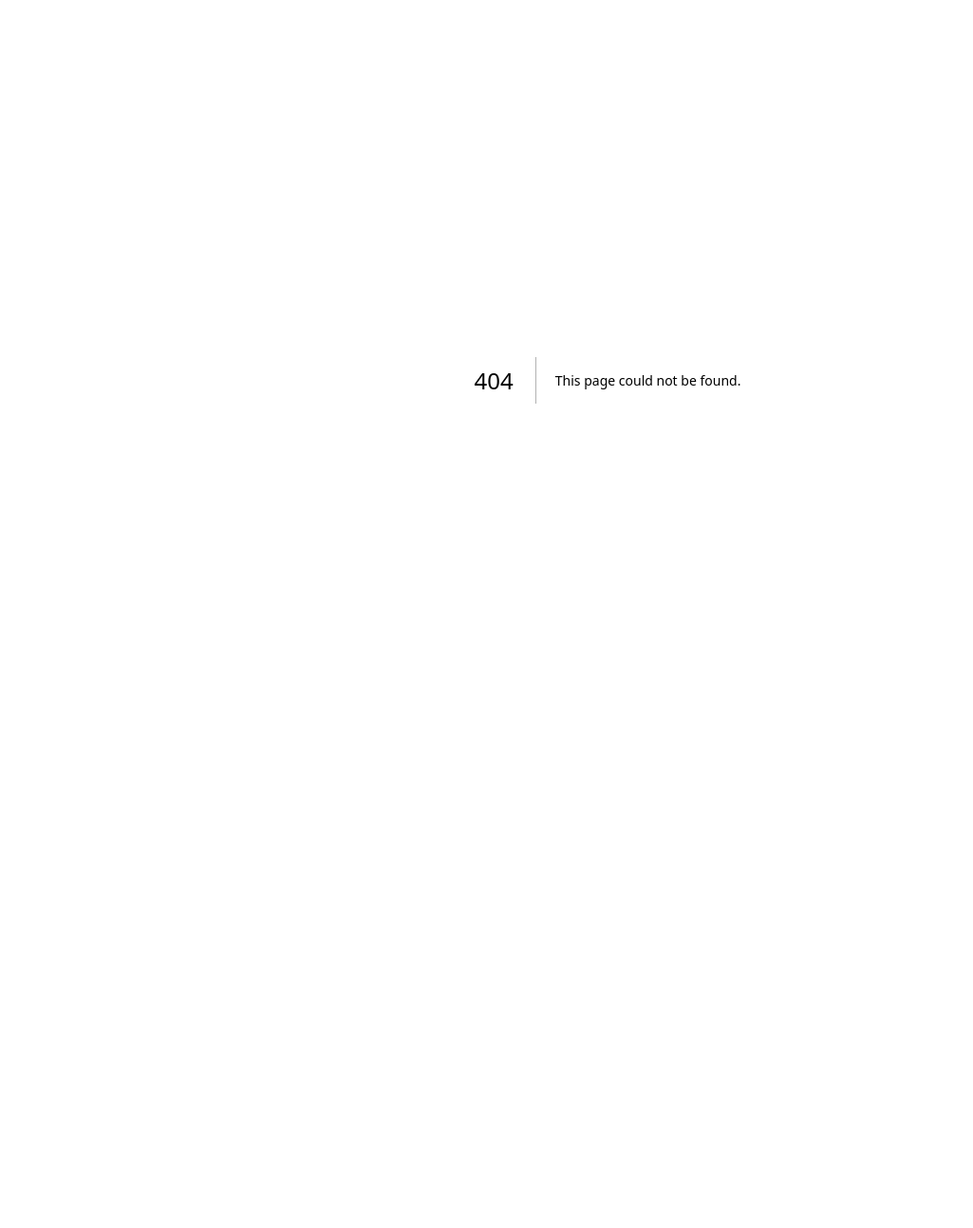
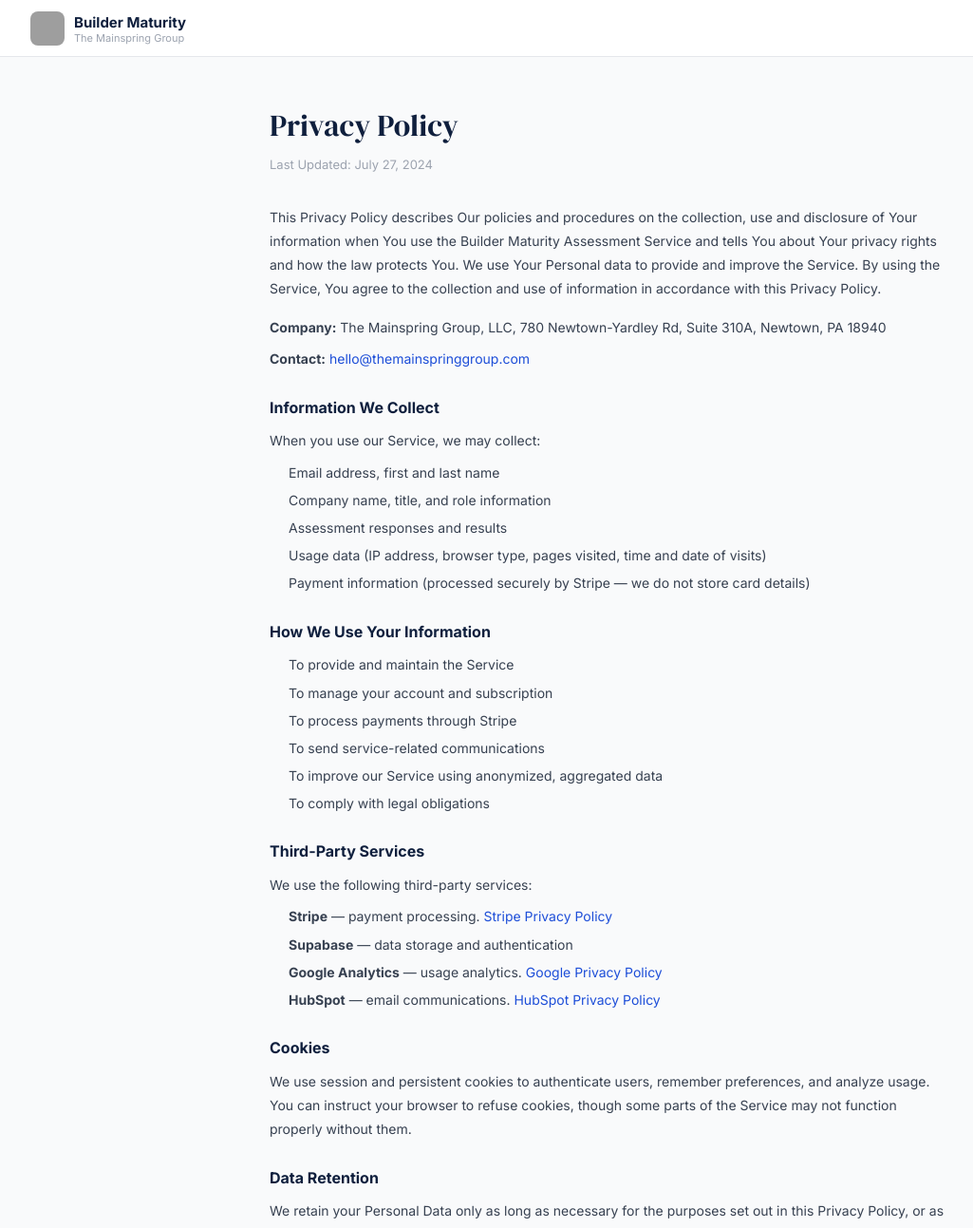
Before and after one commit to matt-tmg-hub/maturity, a Next.js app: page /privacy in a window 1280 px wide. Before the commit this address had no page. Shown: the top 1293 px of the page at 95% size, without its empty margins (0-1025 px from the left). Before the commit the page ends 800 px from the top, so only its background shows below. Built offline with nearby package versions, Linux system fonts and the light colour scheme; grey boxes are pictures that could not be loaded.

Commit message:
Update Privacy Policy page

```diff
--- /dev/null
+++ b/app/privacy/page.tsx
@@ -0,0 +1,84 @@
+export default function PrivacyPage() {
+  return (
+    <div style={{minHeight:'100vh',background:'#f9fafb',fontFamily:"'Inter',sans-serif"}}>
+      <nav style={{background:'#fff',borderBottom:'1px solid #e5e7eb',padding:'0 2rem',height:60,display:'flex',alignItems:'center'}}>
+        <a href="/" style={{display:'flex',alignItems:'center',gap:10,textDecoration:'none'}}>
+          <img src="https://rkfkccefwlarscfjmncz.supabase.co/storage/v1/object/public/assets/Wht%20M%20Solid%20Blue%20Sq%20Clear%20Background.png" alt="Mainspring M" style={{width:36,height:36,borderRadius:8,display:'block'}} />
+          <div>
+            <div style={{fontSize:15,fontWeight:700,color:'#0f1f3d'}}>Builder Maturity</div>
+            <span style={{fontSize:11,color:'#9ca3af',display:'block',lineHeight:1}}>The Mainspring Group</span>
+          </div>
+        </a>
+      </nav>
+      <div style={{maxWidth:760,margin:'0 auto',padding:'48px 24px 80px'}}>
+        <h1 style={{fontFamily:"'DM Serif Display',serif",fontSize:32,color:'#0f1f3d',marginBottom:8}}>Privacy Policy</h1>
+        <p style={{fontSize:13,color:'#9ca3af',marginBottom:32}}>Last Updated: July 27, 2024</p>
+        <div style={{fontSize:14,color:'#374151',lineHeight:1.8}}>
+
+          <p style={{marginBottom:16}}>This Privacy Policy describes Our policies and procedures on the collection, use and disclosure of Your information when You use the Builder Maturity Assessment Service and tells You about Your privacy rights and how the law protects You. We use Your Personal data to provide and improve the Service. By using the Service, You agree to the collection and use of information in accordance with this Privacy Policy.</p>
+
+          <p style={{marginBottom:8}}><strong>Company:</strong> The Mainspring Group, LLC, 780 Newtown-Yardley Rd, Suite 310A, Newtown, PA 18940</p>
+          <p style={{marginBottom:24}}><strong>Contact:</strong> <a href="mailto:hello@themainspringgroup.com" style={{color:'#1d4ed8'}}>hello@themainspringgroup.com</a></p>
+
+          <h2 style={{fontSize:16,fontWeight:700,color:'#0f1f3d',marginBottom:8,marginTop:24}}>Information We Collect</h2>
+          <p style={{marginBottom:8}}>When you use our Service, we may collect:</p>
+          <ul style={{marginLeft:20,marginBottom:16}}>
+            <li style={{marginBottom:4}}>Email address, first and last name</li>
+            <li style={{marginBottom:4}}>Company name, title, and role information</li>
+            <li style={{marginBottom:4}}>Assessment responses and results</li>
+            <li style={{marginBottom:4}}>Usage data (IP address, browser type, pages visited, time and date of visits)</li>
+            <li style={{marginBottom:4}}>Payment information (processed securely by Stripe — we do not store card details)</li>
+          </ul>
+
+          <h2 style={{fontSize:16,fontWeight:700,color:'#0f1f3d',marginBottom:8,marginTop:24}}>How We Use Your Information</h2>
+          <ul style={{marginLeft:20,marginBottom:16}}>
+            <li style={{marginBottom:4}}>To provide and maintain the Service</li>
+            <li style={{marginBottom:4}}>To manage your account and subscription</li>
+            <li style={{marginBottom:4}}>To process payments through Stripe</li>
+            <li style={{marginBottom:4}}>To send service-related communications</li>
+            <li style={{marginBottom:4}}>To improve our Service using anonymized, aggregated data</li>
+            <li style={{marginBottom:4}}>To comply with legal obligations</li>
+          </ul>
+
+          <h2 style={{fontSize:16,fontWeight:700,color:'#0f1f3d',marginBottom:8,marginTop:24}}>Third-Party Services</h2>
+          <p style={{marginBottom:8}}>We use the following third-party services:</p>
+          <ul style={{marginLeft:20,marginBottom:16}}>
+            <li style={{marginBottom:4}}><strong>Stripe</strong> — payment processing. <a href="https://stripe.com/us/privacy" style={{color:'#1d4ed8'}}>Stripe Privacy Policy</a></li>
+            <li style={{marginBottom:4}}><strong>Supabase</strong> — data storage and authentication</li>
+            <li style={{marginBottom:4}}><strong>Google Analytics</strong> — usage analytics. <a href="https://policies.google.com/privacy" style={{color:'#1d4ed8'}}>Google Privacy Policy</a></li>
+            <li style={{marginBottom:4}}><strong>HubSpot</strong> — email communications. <a href="https://legal.hubspot.com/privacy-policy" style={{color:'#1d4ed8'}}>HubSpot Privacy Policy</a></li>
+          </ul>
+
+          <h2 style={{fontSize:16,fontWeight:700,color:'#0f1f3d',marginBottom:8,marginTop:24}}>Cookies</h2>
+          <p style={{marginBottom:16}}>We use session and persistent cookies to authenticate users, remember preferences, and analyze usage. You can instruct your browser to refuse cookies, though some parts of the Service may not function properly without them.</p>
+
+          <h2 style={{fontSize:16,fontWeight:700,color:'#0f1f3d',marginBottom:8,marginTop:24}}>Data Retention</h2>
+          <p style={{marginBottom:16}}>We retain your Personal Data only as long as necessary for the purposes set out in this Privacy Policy, or as required by law. You may request deletion of your data at any time by contacting us.</p>
+
+          <h2 style={{fontSize:16,fontWeight:700,color:'#0f1f3d',marginBottom:8,marginTop:24}}>Your Rights</h2>
+          <p style={{marginBottom:8}}>You have the right to:</p>
+          <ul style={{marginLeft:20,marginBottom:16}}>
+            <li style={{marginBottom:4}}>Access, correct, or delete your personal information</li>
+            <li style={{marginBottom:4}}>Opt out of marketing communications</li>
+            <li style={{marginBottom:4}}>Request data portability</li>
+            <li style={{marginBottom:4}}>California residents have additional rights under CCPA/CPRA</li>
+          </ul>
+          <p style={{marginBottom:16}}>To exercise these rights, contact us at <a href="mailto:hello@themainspringgroup.com" style={{color:'#1d4ed8'}}>hello@themainspringgroup.com</a>.</p>
+
+          <h2 style={{fontSize:16,fontWeight:700,color:'#0f1f3d',marginBottom:8,marginTop:24}}>Security</h2>
+          <p style={{marginBottom:16}}>We use commercially reasonable means to protect your Personal Data. However, no method of transmission over the Internet is 100% secure, and we cannot guarantee absolute security.</p>
+
+          <h2 style={{fontSize:16,fontWeight:700,color:'#0f1f3d',marginBottom:8,marginTop:24}}>Children</h2>
+          <p style={{marginBottom:16}}>Our Service does not address anyone under the age of 13. We do not knowingly collect personal information from children under 13.</p>
+
+          <h2 style={{fontSize:16,fontWeight:700,color:'#0f1f3d',marginBottom:8,marginTop:24}}>Changes to This Policy</h2>
+          <p style={{marginBottom:16}}>We may update this Privacy Policy from time to time. We will notify you of any changes by posting the new policy on this page and updating the &ldquo;Last Updated&rdquo; date.</p>
+
+          <h2 style={{fontSize:16,fontWeight:700,color:'#0f1f3d',marginBottom:8,marginTop:24}}>Contact Us</h2>
+          <p>Questions about this Privacy Policy? Contact us at <a href="mailto:hello@themainspringgroup.com" style={{color:'#1d4ed8'}}>hello@themainspringgroup.com</a> or 780 Newtown-Yardley Rd, Suite 310A, Newtown, PA 18940. You may also visit <a href="https://themainspringgroup.com/about-us" style={{color:'#1d4ed8'}}>themainspringgroup.com/about-us</a>.</p>
+
+        </div>
+      </div>
+    </div>
+  )
+}
```
